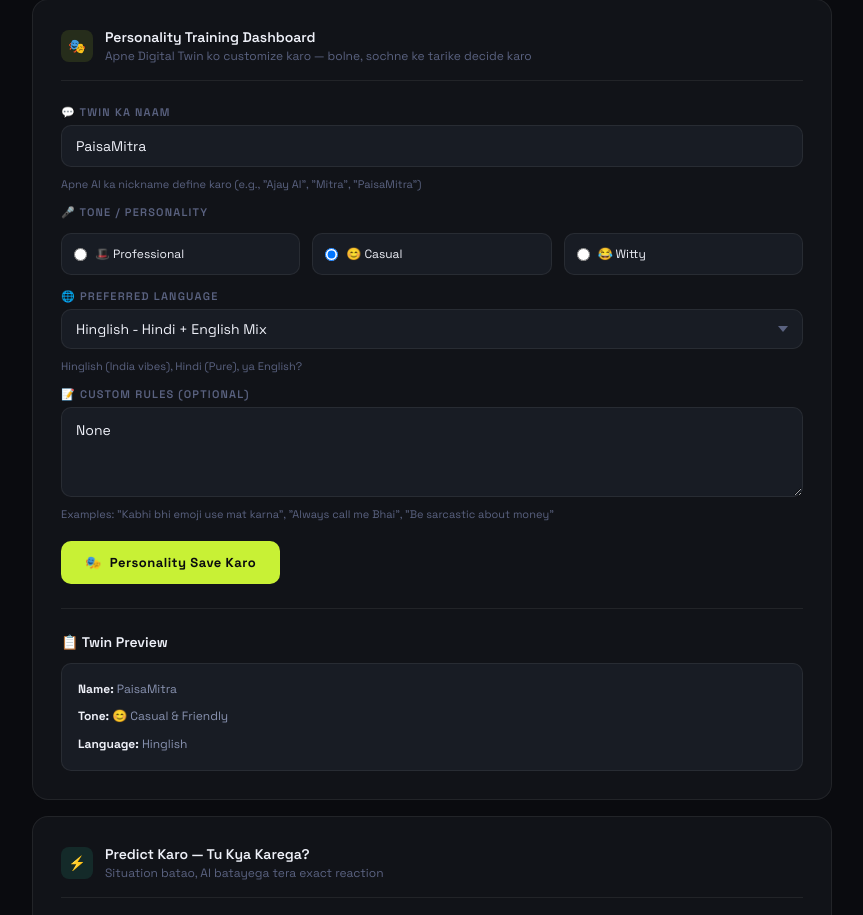
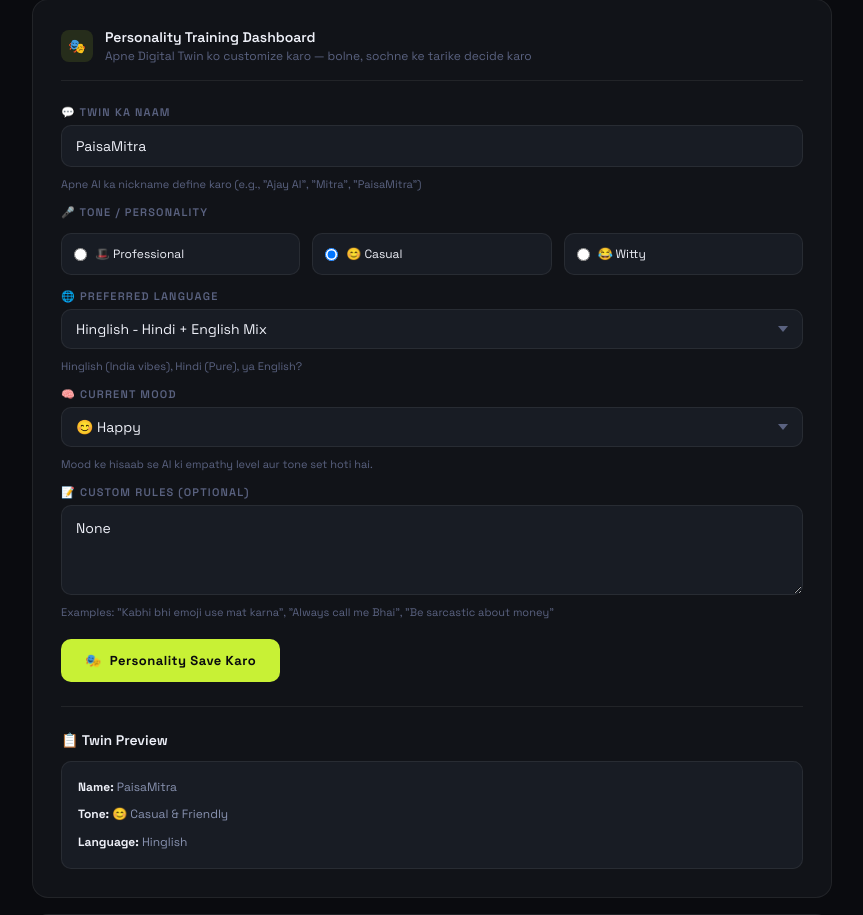
Before and after one commit to manyatagupta/Digital-Twin, a Django app: page / in a window 1280 px wide. Shown: the part 1245-2160 px from the top of the page, without its empty margins (208-1071 px from the left). Run offline with Django 5.2, Linux system fonts and the light colour scheme; the visitor is signed in with stand-in values (Sample User, id 1); data comes from the database, SQL or seed files in the repository; some web fonts are replaced.

Commit message:
UI: Added Mood selection dropdown to Personality Dashboard
Co-authored-by: Manyata <manyatagupta1555@gmail.com>

```diff
--- a/twin_engine/templates/twin_dashboard.html
+++ b/twin_engine/templates/twin_dashboard.html
@@ -944,6 +944,22 @@ body::before {
           </p>
         </div>
 
+        <!-- Current Mood -->
+        <div class="field full">
+          <label class="field-label">🧠 Current Mood</label>
+          <select name="last_mood" class="field-select">
+            <option value="Happy" {% if twin_settings.last_mood == "Happy" %}selected{% endif %}>😊 Happy</option>
+            <option value="Chill" {% if twin_settings.last_mood == "Chill" %}selected{% endif %}>😎 Chill</option>
+            <option value="Stressed" {% if twin_settings.last_mood == "Stressed" %}selected{% endif %}>😤 Stressed</option>
+            <option value="Motivated" {% if twin_settings.last_mood == "Motivated" %}selected{% endif %}>🔥 Motivated</option>
+            <option value="Tired" {% if twin_settings.last_mood == "Tired" %}selected{% endif %}>😫 Tired</option>
+            <option value="Focused" {% if twin_settings.last_mood == "Focused" %}selected{% endif %}>🎯 Focused</option>
+          </select>
+          <p style="font-size: 11px; color: var(--text-muted); margin-top: 4px;">
+            Mood ke hisaab se AI ki empathy level aur tone set hoti hai.
+          </p>
+        </div>
+
         <!-- Custom Instructions -->
         <div class="field full">
           <label class="field-label">📝 Custom Rules (Optional)</label>
```
